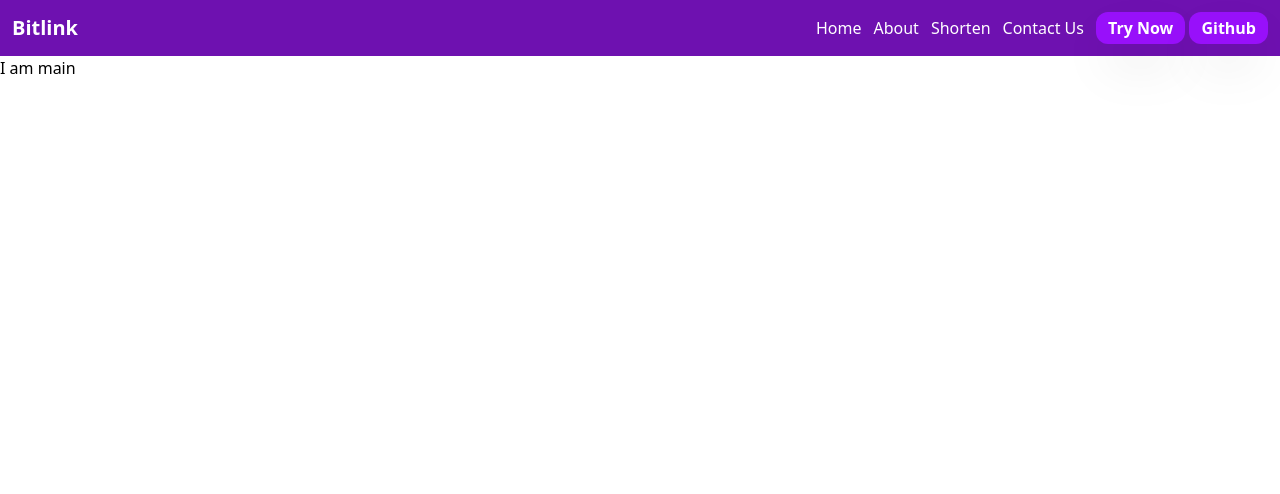
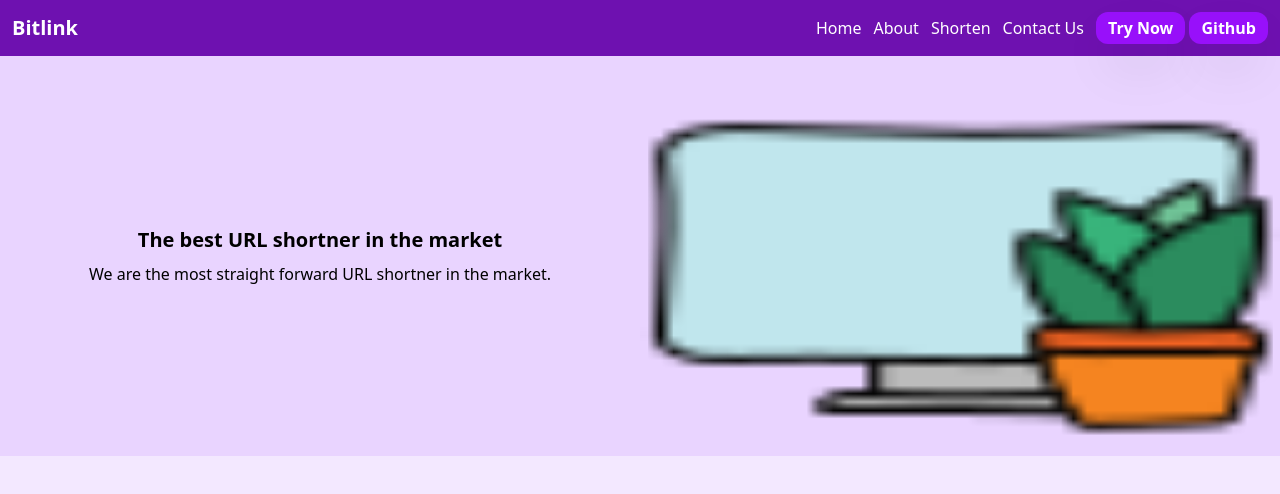
Before and after one commit to Aakash-lets-code/URL-shortner, a Next.js app: page / in a window 1280 px wide. Shown: the top 494 px of the page. Built offline with nearby package versions, Linux system fonts and the light colour scheme.

Commit message:
start working on the main page

```diff
--- a/app/layout.js
+++ b/app/layout.js
@@ -21,7 +21,7 @@ export default function RootLayout({ children }) {
   return (
     <html lang="en">
       <body
-        className={`${geistSans.variable} ${geistMono.variable} antialiased`}
+        className={`${geistSans.variable} ${geistMono.variable} antialiased bg-purple-100`}
       >
         <Navbar/ >
         {children}
--- a/app/page.js
+++ b/app/page.js
@@ -2,8 +2,20 @@ import Image from "next/image";
 
 export default function Home() {
   return (
-    <div>
-      I am main
-    </div>
+    <main>
+      <section className="grid grid-cols-2 text-black h-[50vh] bg-purple-200 " >
+        <div className="flex flex-col items-center justify-center gap-2" >
+          <p className="text-xl font-bold " >
+            The best URL shortner in the market
+          </p>
+          <p>
+            We are the most straight forward URL shortner in the market.
+          </p>
+        </div>
+        <div className="flex justify-start relative " >
+          <Image alt="an image of the vector" src={"/vector.png"} fill={true} / >
+        </div>
+      </section>
+    </main>
   );
 }
```
Also changed, not shown: public/vector.png (added).
